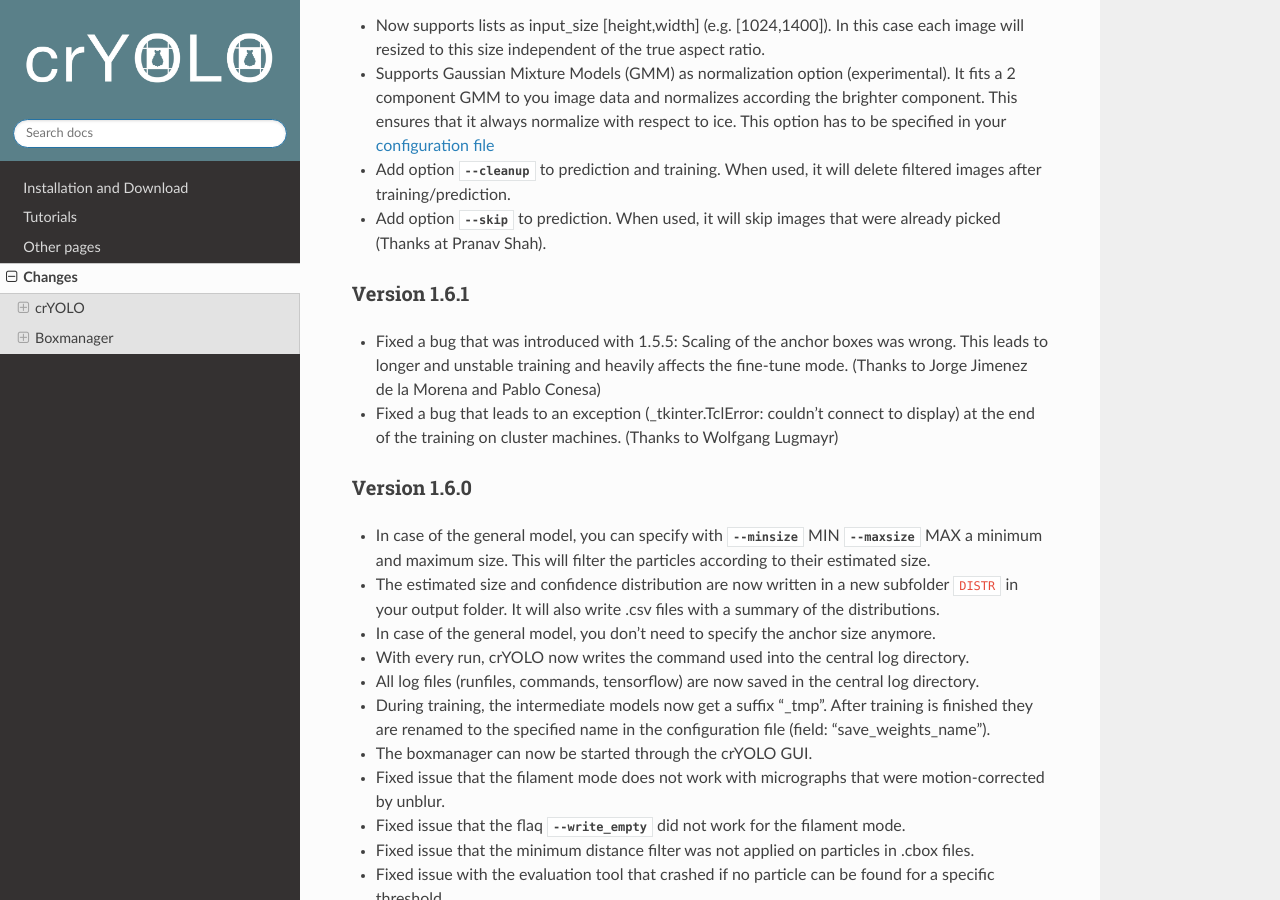
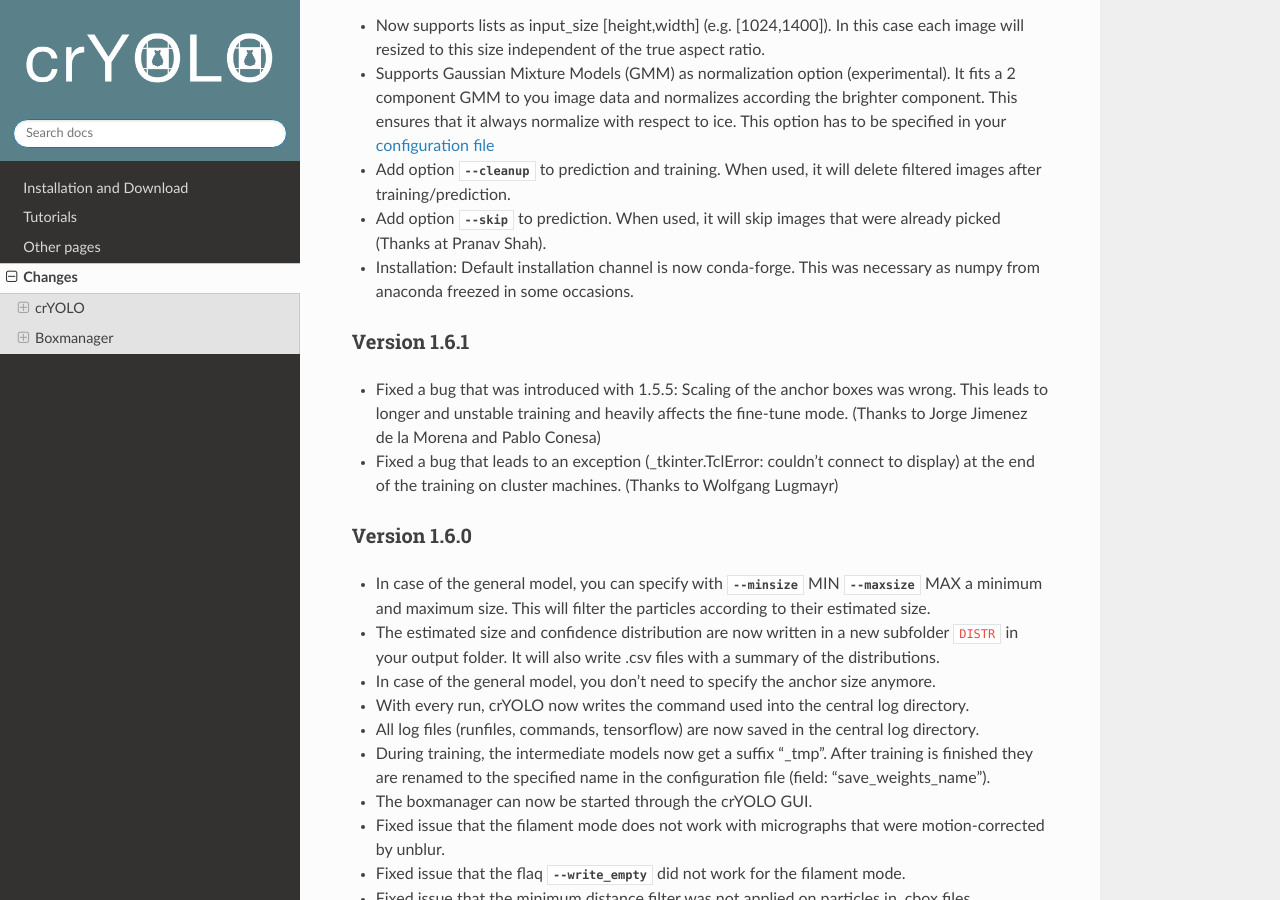
Before and after one commit to MPI-Dortmund/cryolo, a Sphinx documentation site: the page built from source/changes.rst, in a window 1280 px wide and 900 px high, scrolled down 718 px. Built offline with Sphinx 7.4.7 and the Read the Docs theme 2.0.0, drawn with Linux system fonts in a browser that asks for light colours.

Commit message:
use conda-forge, otherwise numpy makes problems...

```diff
--- a/source/changes.rst
+++ b/source/changes.rst
@@ -28,6 +28,7 @@ Version 1.7.0
 
 * Add option :option:`--skip` to prediction. When used, it will skip images that were already picked (Thanks at Pranav Shah).
 
+* Installation: Default installation channel is now conda-forge. This was necessary as numpy from anaconda freezed in some occasions.
 
 Version 1.6.1
 *************
```
